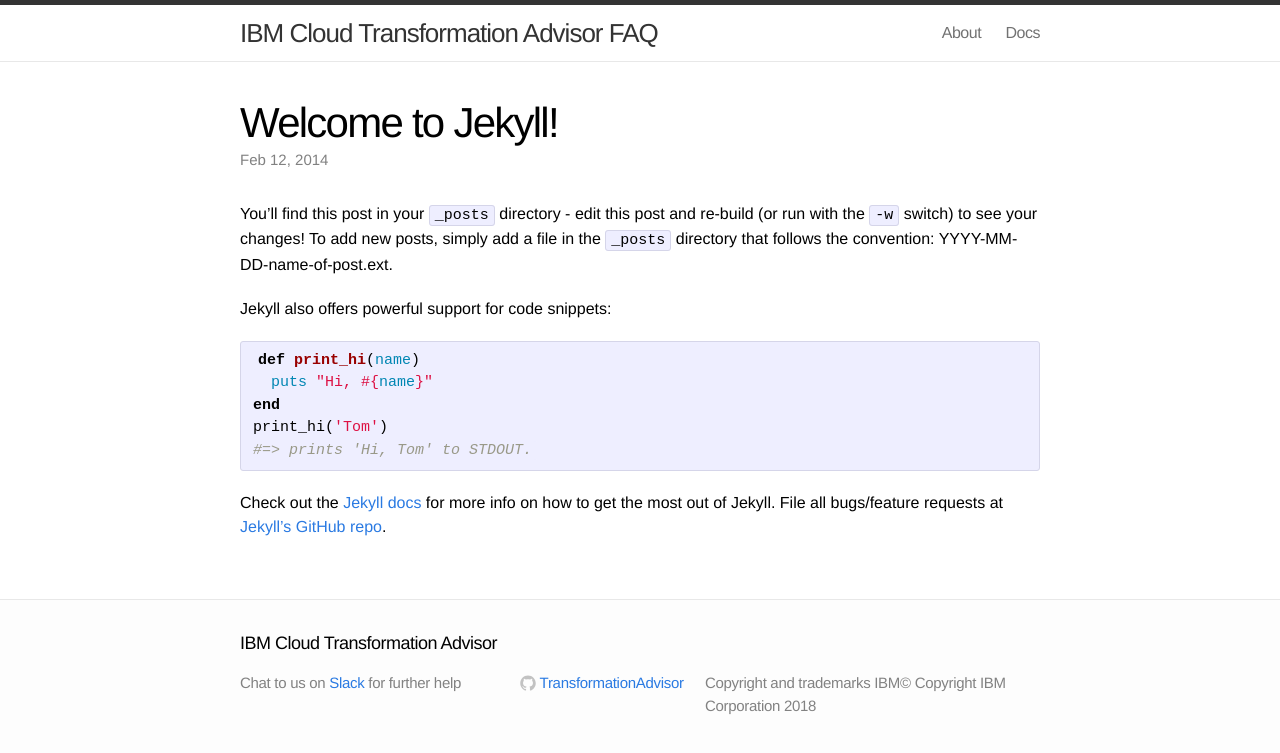
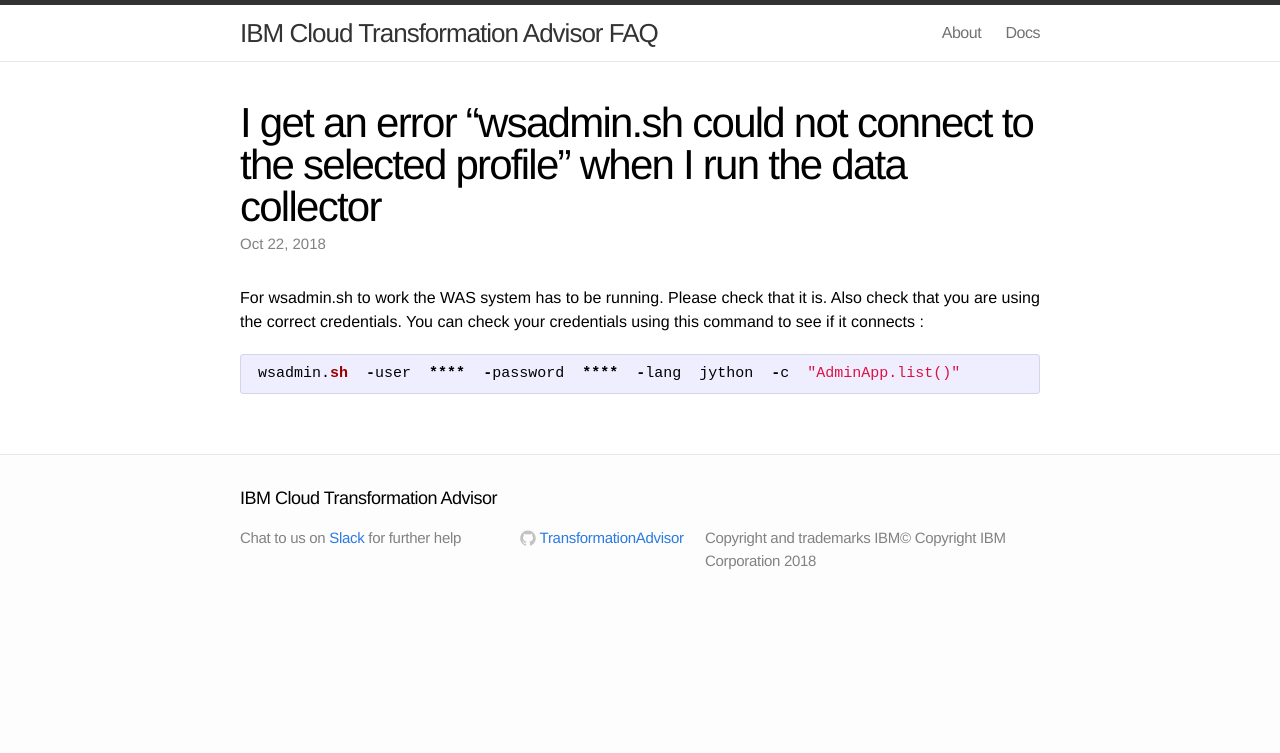
Before and after one commit to TransformationAdvisor/TA.github.io, a Jekyll site: the page built from _posts/2014-02-12-welcome-to-jekyll.markdown, in a window 1280 px wide. Shown: the top 753 px of the page. Built offline with Jekyll 4.4.1, drawn with Linux system fonts in a browser that asks for light colours; Markdown is read by kramdown in place of the engine named in the settings.

Commit message:
Update 2014-02-12-welcome-to-jekyll.markdown

```diff
--- a/_posts/2014-02-12-welcome-to-jekyll.markdown
+++ b/_posts/2014-02-12-welcome-to-jekyll.markdown
@@ -1,24 +1,12 @@
 ---
 layout: post
-title:  "Welcome to Jekyll!"
-date:   2014-02-12 10:01:48
-categories: jekyll update
+title:  "I get an error “wsadmin.sh could not connect to the selected profile” when I run the data collector"
+date:   2018-10-22
+categories: FAQ
 ---
 
-You'll find this post in your `_posts` directory - edit this post and re-build (or run with the `-w` switch) to see your changes!
-To add new posts, simply add a file in the `_posts` directory that follows the convention: YYYY-MM-DD-name-of-post.ext.
-
-Jekyll also offers powerful support for code snippets:
+For wsadmin.sh to work the WAS system has to be running. Please check that it is. Also check that you are using the correct credentials. You can check your credentials using this command to see if it connects :
 
 {% highlight ruby %}
-def print_hi(name)
-  puts "Hi, #{name}"
-end
-print_hi('Tom')
-#=> prints 'Hi, Tom' to STDOUT.
+wsadmin.sh  -user  ****  -password  ****  -lang  jython  -c  "AdminApp.list()"
 {% endhighlight %}
-
-Check out the [Jekyll docs][jekyll] for more info on how to get the most out of Jekyll. File all bugs/feature requests at [Jekyll's GitHub repo][jekyll-gh].
-
-[jekyll-gh]: https://github.com/mojombo/jekyll
-[jekyll]:    http://jekyllrb.com
```
